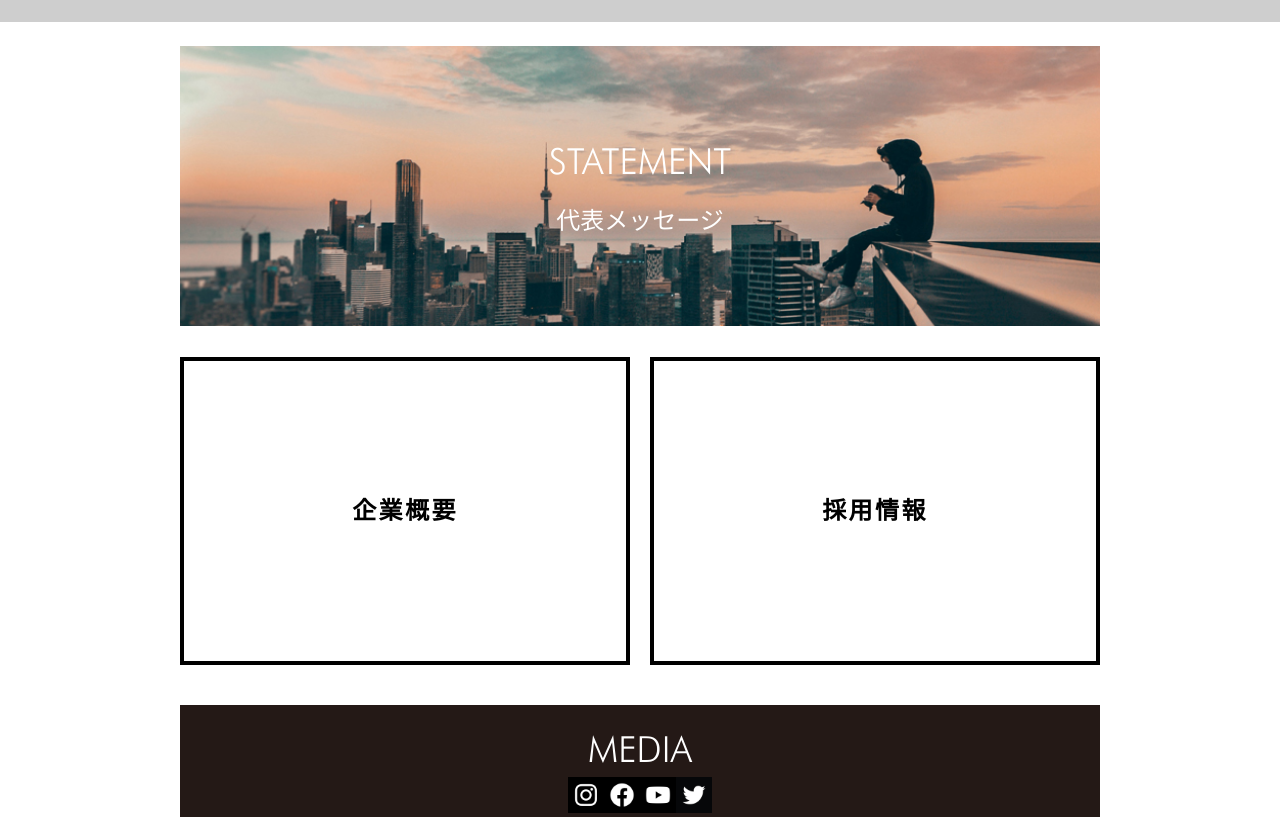
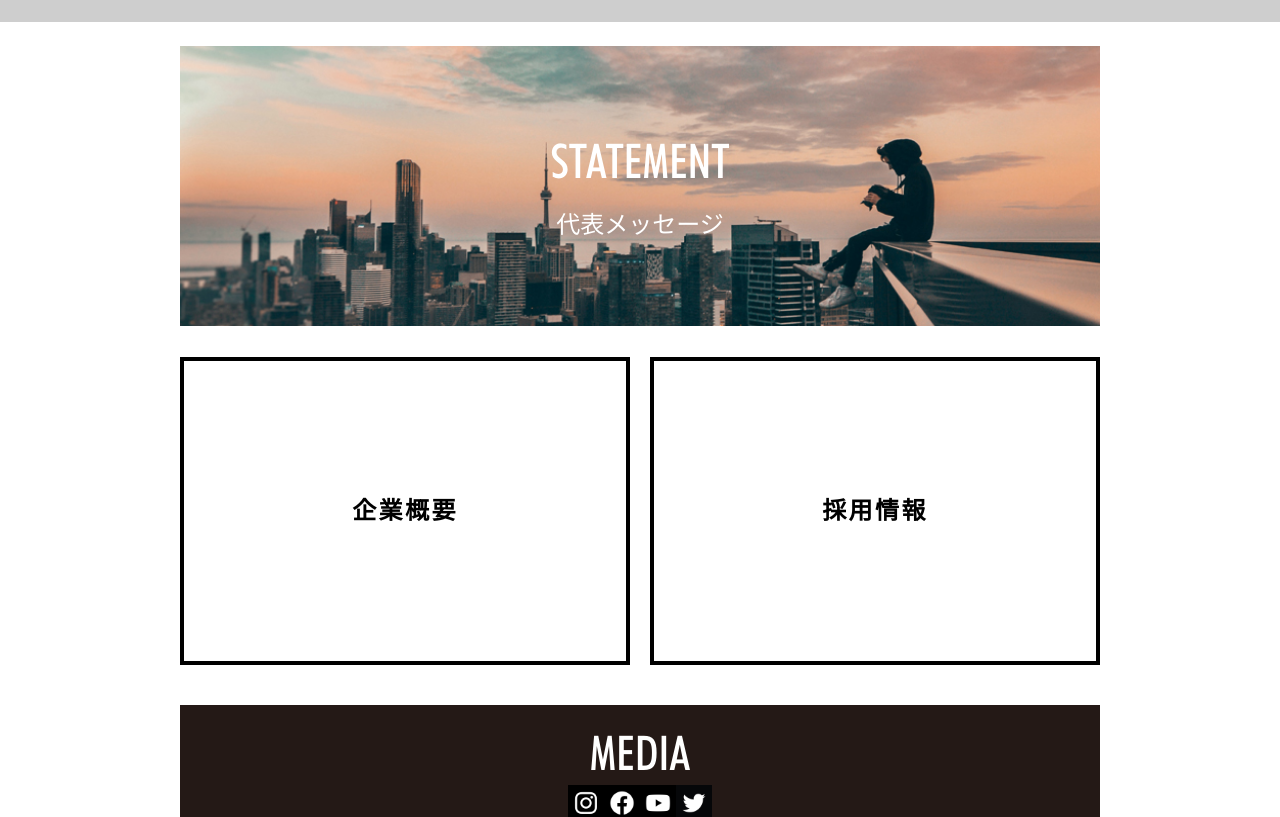
Before and after one commit to MasafumiHirano/falconer, a Next.js app: page /company in a window 1280 px wide. Shown: the part 2060-2877 px from the top of the page. Built offline with nearby package versions, Linux system fonts and the light colour scheme; grey boxes are pictures that could not be loaded; a web font is replaced by a local one.

Commit message:
font ajustment

```diff
--- a/pages/company/index.js
+++ b/pages/company/index.js
@@ -124,7 +124,7 @@ export default function Company() {
           <Link href="/company/statement"><a>
             <div class="relative">
               <div class="absolute text-center z-10" style={{top:"50%", left:"50%", transform: "translate(-50%,-50%)"}}>
-                <div class="text-4xl text-white futura">STATEMENT</div>
+                <div class="text-5xl text-white futura-co-md">STATEMENT</div>
                 <div class="mt-6 text-2xl text-white">代表メッセージ</div>
               </div>
               <Image src="/images/company/vision01.jpg" width={920} height={280} alt="vision" />
@@ -160,7 +160,7 @@ export default function Company() {
             </div>
             </div>
             <div class="mx-auto py-6 mb-6" style={{ width: "920px", backgroundColor: "#241916"}}>
-              <div><h1 class="text-4xl text-white text-center mb-2">MEDIA</h1></div>
+              <div><h1 class="text-5xl text-white text-center mb-2 futura-co-md">MEDIA</h1></div>
               <div class="flex justify-center">
                 <div class="inline-block">
                   <a href="https://www.instagram.com/masaki.s_japan/">
@@ -171,7 +171,7 @@ export default function Company() {
                 <div class="inline-block"><Image src="/images/media/youtube_white_bg_bk.jpg" width={36} height={36} alt="instagaram_social" /></div>
                 <div class="inline-block"><Image src="/images/media/twitter_white_bg_bk.jpg" width={36} height={36} alt="instagaram_social" /></div>
               </div>
-              <iframe class="mx-auto" width="720" height="405" src="https://www.youtube.com/embed/k5oSVWFyOqE" frameborder="0" allow="accelerometer; autoplay; clipboard-write; encrypted-media; gyroscope; picture-in-picture" allowfullscreen></iframe>
+              <iframe class="mx-auto" width="720" height="405" src="https://www.youtube.com/embed/CmNI0Xe8OoU" frameborder="0" allow="accelerometer; autoplay; clipboard-write; encrypted-media; gyroscope; picture-in-picture" allowfullscreen></iframe>
             </div>
             <div class="mx-auto mb-12 border-4 border-solid border-black" style={{ width: "920px"}}>
                 <div class="relative">
--- a/pages/company/statement.js
+++ b/pages/company/statement.js
@@ -16,7 +16,7 @@ export default function Statement() {
           <div class="mx-auto pt-8 pb-16 bg-opacity-75" style={{ width: "1100px" }}>
             <div class="text-white mx-40">
               <div>
-                <h1 class="text-4xl text-center border-b-4 pb-2">STATEMENT</h1>
+                <h1 class="text-6xl text-center border-b-4 pb-2 futura-co-md">STATEMENT</h1>
               </div>
               <div class="text-center tracking-widest mt-16" >
                 <h1 class="text-3xl mb-8 font-bold">最高品質の戦略的モノ作りカンパニー</h1>
@@ -30,7 +30,7 @@ export default function Statement() {
 
             <div class="text-white mx-40 mt-24">
               <div>
-                <h1 class="text-4xl text-center border-b-4 pb-2">VISION</h1>
+                <h1 class="text-6xl text-center border-b-4 pb-2 futura-co-md">VISION</h1>
               </div>
               <div class="text-center tracking-widest mt-5" >
                 <h1 class="text-3xl mb-8 font-bold">今日よりも、もっと幸せな明日を。</h1>
--- a/pages/media/index.js
+++ b/pages/media/index.js
@@ -23,10 +23,10 @@ export default function Media({videos}) {
         <div style={{backgroundColor: "#786b58"}}>
           <div class="mx-auto pt-12 pb-12" style={{ width: "1100px" }}>
             {/*見出し部分*/}
-            <div class="flex pb-2 border-b-2 border-solid border-white mb-12">
+            <div class="flex pb-2 border-b-2 border-solid border-white mb-12 items-center">
               <div class="w-1/4"><p>{`　`}</p></div>
               <div class="w-2/4">
-                <h1 class="text-4xl text-center text-white">MEDIA</h1>
+                <h1 class="text-7xl text-center text-white futura-co-md">MEDIA</h1>
                 </div>
               <div class="w-1/4">
                 <div class="float-right mr-4">
@@ -45,22 +45,22 @@ export default function Media({videos}) {
             {/*内容*/}
             <div class="px-6 pt-8 bg-white border-2 border-solid border-black">
               <section class="mb-24">{/*RadioSection*/}
-                <h1 class="text-5xl text-center mb-6 midashiGo">RADIO</h1>
+                <h1 class="text-5xl text-center mb-6 helvetica font-semibold" style={{fontSize: "2.5rem"}}>RADIO</h1>
                 <div class="mb-6">
                   <Image src="/images/media/bond_jam.jpg" alt="radio-image" width={1100} height={227} />
                 </div>
-                <div>
-                  <p class="chuGo text-2xl mb-4">MC: NANAMI 清水真輝</p>
-                  <p class="chuGo text-2xl mb-4">BACHIC ASHLEY がプロデュースする日常を最高の気分で過ごすために毎日を日々、</p>
-                  <p class="chuGo text-2xl mb-4">力強く生きているアーティスト、クリエイター、経営者など、各界の最先端で活躍する方々を</p>
-                  <p class="chuGo text-2xl mb-6">ゲストとしてお招きし、その強さの秘訣とこだわりの人生についてお聞きします。</p>
-                  <p class="chuGo text-xl">FM 愛知　毎週20：00～20：30　OA</p>
+                <div class="mx-auto w-5/6">
+                  <p class="chuGo text-xl mb-4 tracking-wide">MC: NANAMI 清水真輝</p>
+                  <p class="chuGo text-xl mb-4 tracking-wide">BACHIC ASHLEY がプロデュースする日常を最高の気分で過ごすために毎日を日々、</p>
+                  <p class="chuGo text-xl mb-4 tracking-wide">力強く生きているアーティスト、クリエイター、経営者など、各界の最先端で活躍する方々を</p>
+                  <p class="chuGo text-xl mb-6 tracking-wide">ゲストとしてお招きし、その強さの秘訣とこだわりの人生についてお聞きします。</p>
+                  <p class="chuGo text-lg">FM 愛知　毎週20：00～20：30　OA</p>
                 </div>
               </section>{/*RadioSectionEnd*/}
               <section class="mb-24">{/*YoutubeSection*/}
                 <div class="flex justify-center mb-6">
                   <div class="flex items-center">
-                    <h1 class="text-5xl text-center mr-6 midashiGo">Youtube Channel</h1>
+                    <h1 class="text-5xl text-center mr-6 helvetica font-semibold" style={{fontSize: "2.5rem"}}>Youtube Channel</h1>
                     <Image src="/images/media/youtube-full-logo_lg.png" width={150} height={34} alt="youtubelogo"/>
                   </div>
                 </div>
@@ -72,28 +72,28 @@ export default function Media({videos}) {
                   </div>
                   <div class="w-1/4">
                     <div class="flex justify-center items-center h-1/2">
-                      <iframe width="90%" height="90%" src="https://www.youtube.com/embed/CmNI0Xe8OoU" frameborder="0" allow="accelerometer; autoplay; clipboard-write; encrypted-media; gyroscope; picture-in-picture" allowfullscreen></iframe>
+                      <iframe width="90%" height="90%" src="https://www.youtube.com/embed/DwZE9DUvGss" frameborder="0" allow="accelerometer; autoplay; clipboard-write; encrypted-media; gyroscope; picture-in-picture" allowfullscreen></iframe>
                     </div>
                     <div class="flex justify-center items-center h-1/2">
-                      <iframe width="90%" height="90%" src="https://www.youtube.com/embed/CmNI0Xe8OoU" frameborder="0" allow="accelerometer; autoplay; clipboard-write; encrypted-media; gyroscope; picture-in-picture" allowfullscreen></iframe>
+                      <iframe width="90%" height="90%" src="https://www.youtube.com/embed/k5oSVWFyOqE" frameborder="0" allow="accelerometer; autoplay; clipboard-write; encrypted-media; gyroscope; picture-in-picture" allowfullscreen></iframe>
                     </div>
                   </div>
                   <div class="w-1/4">
                     <div class="flex justify-center items-center h-1/2">
-                      <iframe width="90%" height="90%" src="https://www.youtube.com/embed/CmNI0Xe8OoU" frameborder="0" allow="accelerometer; autoplay; clipboard-write; encrypted-media; gyroscope; picture-in-picture" allowfullscreen></iframe>
+                      <iframe width="90%" height="90%" src="https://www.youtube.com/embed/z43qiLQsTjM" frameborder="0" allow="accelerometer; autoplay; clipboard-write; encrypted-media; gyroscope; picture-in-picture" allowfullscreen></iframe>
                     </div>
                     <div class="flex justify-center items-center h-1/2">
-                      <iframe width="90%" height="90%" src="https://www.youtube.com/embed/CmNI0Xe8OoU" frameborder="0" allow="accelerometer; autoplay; clipboard-write; encrypted-media; gyroscope; picture-in-picture" allowfullscreen></iframe>
+                      <iframe width="90%" height="90%" src="https://www.youtube.com/embed/bY65l5fmnhU" frameborder="0" allow="accelerometer; autoplay; clipboard-write; encrypted-media; gyroscope; picture-in-picture" allowfullscreen></iframe>
                     </div>
                   </div>
                 </div>
-                <div>
-                  <p class="chuGo text-2xl mb-4">BACHIC ASHLEY がプロデュースするラジオ番組「Bond Jam」のアーカイブからブランド、</p>
-                  <p class="chuGo text-2xl mb-4">企業情報まで株式会社ファルコナーの魅力をYouTube コンテンツで発信します。</p>
+                <div class="mx-auto w-5/6">
+                  <p class="chuGo text-xl mb-4">BACHIC ASHLEY がプロデュースするラジオ番組「Bond Jam」のアーカイブからブランド、</p>
+                  <p class="chuGo text-xl mb-4">企業情報まで株式会社ファルコナーの魅力をYouTube コンテンツで発信します。</p>
                 </div>
               </section>{/*YoutubeSectionEnd*/}
               <section class="mb-24">{/*SNSSection*/}
-                <h1 class="text-6xl text-center mr-6 midashiGo mb-16">SNS</h1>
+                <h1 class="text-5xl text-center mr-6 helvetica font-semibold mb-16" style={{fontSize: "2.5rem"}}>SNS</h1>
                 <div class="flex">
                   <div class="w-1/2 pl-12">
                     <div class="flex justify-start">
--- a/styles/globals.css
+++ b/styles/globals.css
@@ -16,6 +16,14 @@
 @font-face {
   font-family: "futura_medium_bt";
   src: url("/fonts/futura_medium_bt.woff") format('woff');
+  font-style: normal;
+  font-weight: 400;
+  font-display: swap;
+}
+
+@font-face {
+  font-family: "futura_condensed_medium";
+  src: url("/fonts/Futura_Condensed_Medium.woff") format('woff');
   font-style: normal;
   font-weight: 400;
   font-display: swap;
@@ -45,11 +53,17 @@
   .futura-md {
     font-family: "futura_medium_bt";
   }
+  .futura-co-md {
+    font-family: "futura_condensed_medium";
+  }
   .chuGo {
     font-family: "chuGothic_md";
   }
   .midashiGo {
     font-family: "midashiGoMB31";
+  }
+  .helvetica {
+    font-family: "Helvetica";
   }
 }
 
```
Also changed, not shown: public/fonts/Futura_Condensed_Medium.woff (added), public/fonts/Futura_Condensed_Medium.woff2 (added).
